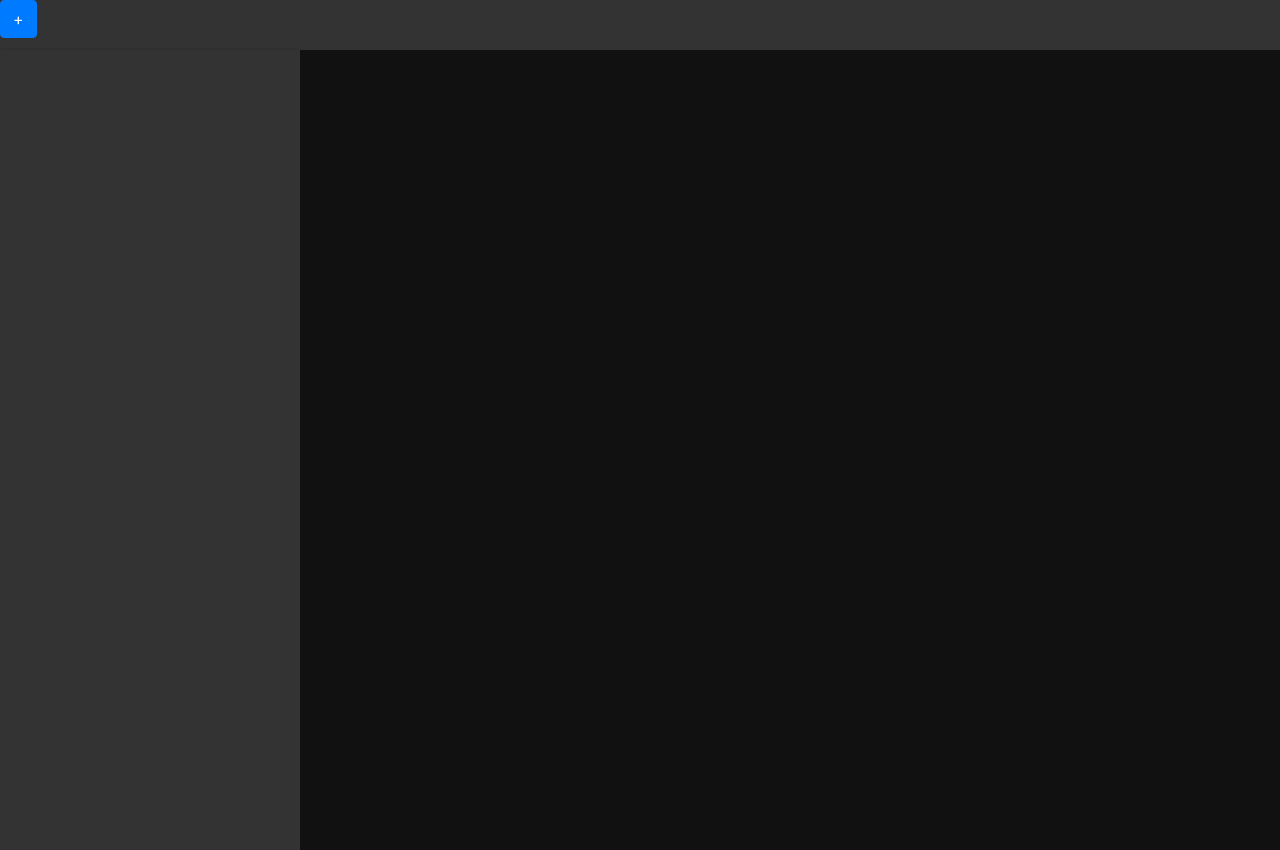
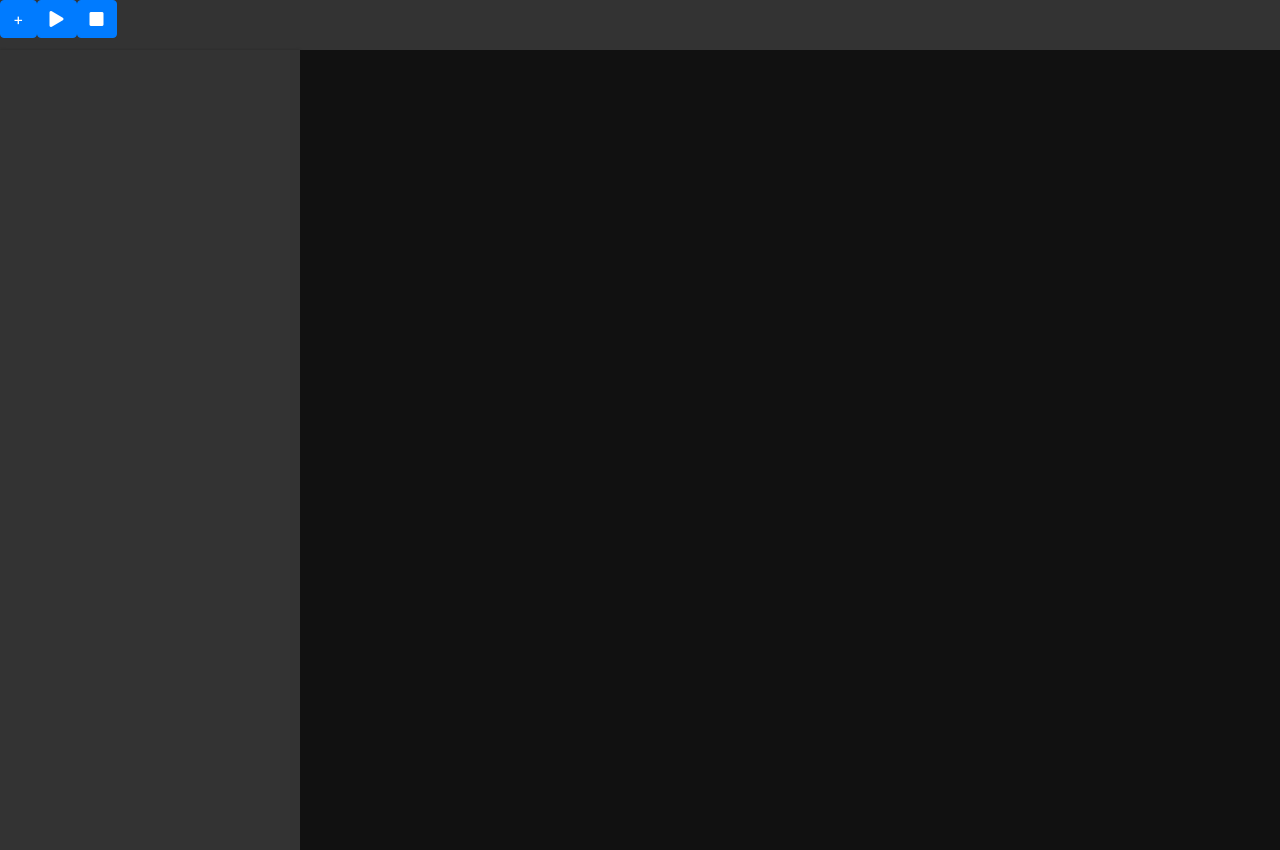
Before and after one commit to evan-moon/simple-waveform-visualizer, a React app: page / in a window 1280 px wide. Built offline with nearby package versions, Linux system fonts and the light colour scheme.

Commit message:
플레이 버튼, 정지 버튼 추가

```diff
--- a/src/components/Header.js
+++ b/src/components/Header.js
@@ -46,9 +46,23 @@ function Header (props) {
     reader.readAsArrayBuffer(file);
   }
 
+  function onClickPlayButton () {
+    console.log('play!');
+  }
+
+  function onClickStopButton () {
+    console.log('stop!');
+  }
+
   return (
     <StyledHeader>
       <Button onClick={onClickUploadButton}>+</Button>
+      <Button onClick={onClickPlayButton}>
+        <i className="fas fa-play"></i>
+      </Button>
+      <Button onClick={onClickStopButton}>
+        <i className="fas fa-stop"></i>
+      </Button>
       <input ref={fileUploaderRef} onChange={onChangeFileUploader} type="file" style={{ display: 'none' }} />
     </StyledHeader>
   );
```
